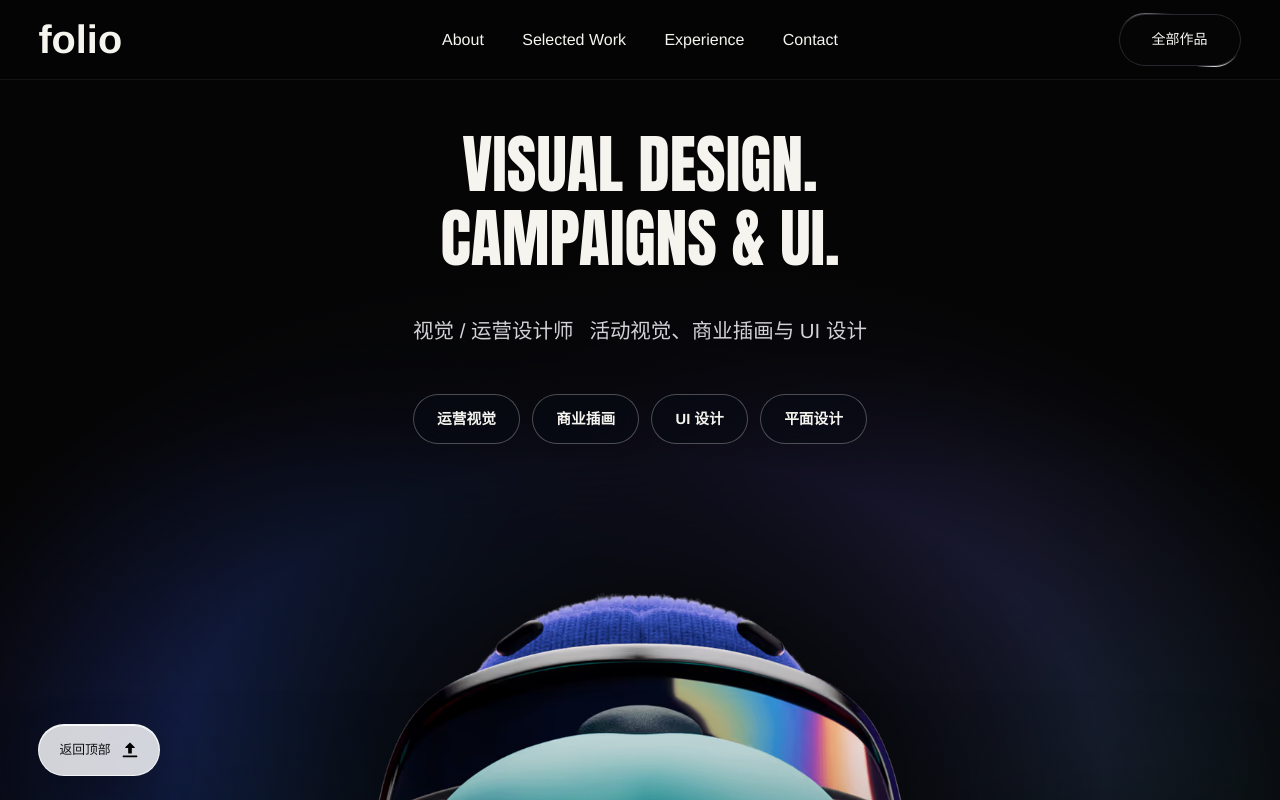
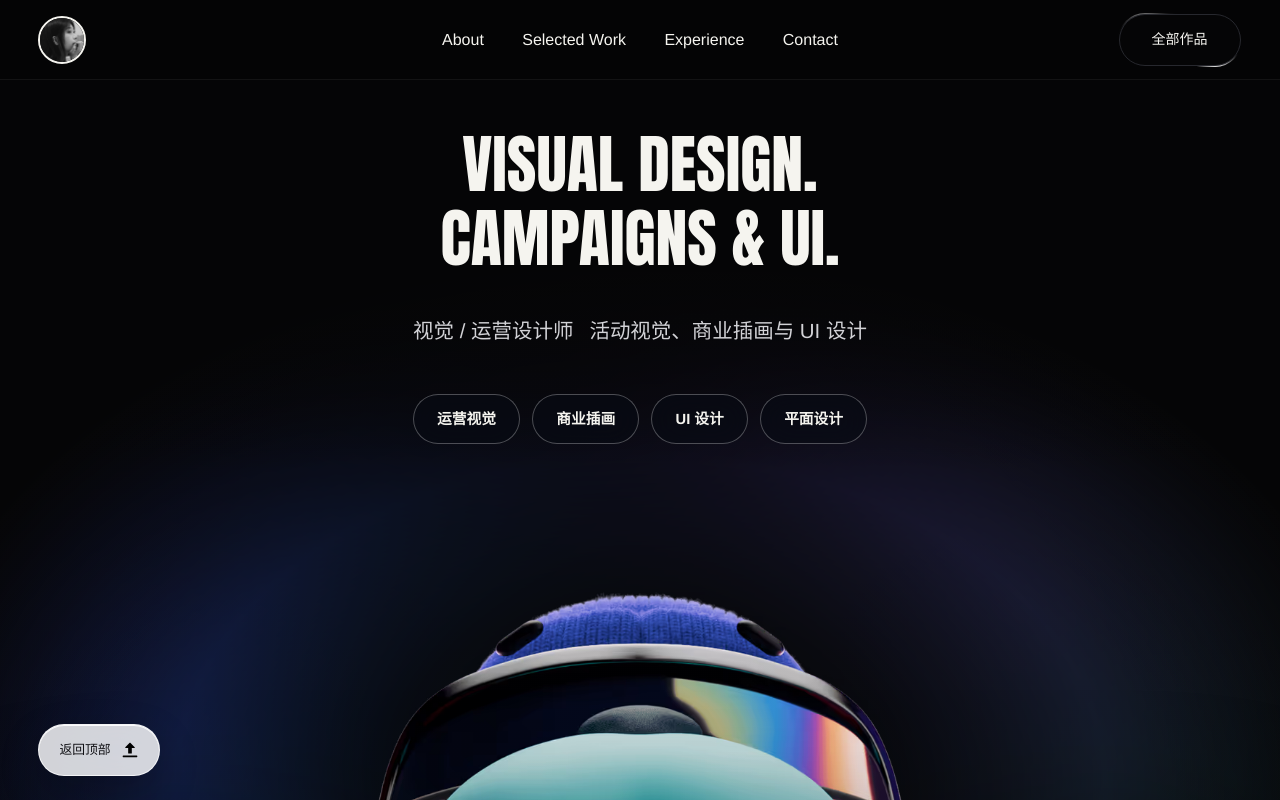
Before and after one commit to 749861561/Personal-Portfolio, a plain HTML site: page index.html in a window 1280 px wide. Shown: the top 800 px of the page. Drawn offline with Linux system fonts and the light colour scheme.

Commit message:
Replace homepage wordmark with personal portrait

```diff
--- a/index.html
+++ b/index.html
@@ -9,7 +9,7 @@
     <link rel="preload" as="image" href="assets/walrus/hero.avif" type="image/avif" media="(min-width: 768px)" />
     <link rel="preload" as="image" href="assets/walrus/hero-mobile-extended.webp" type="image/webp" media="(max-width: 767px)" />
     <link rel="preload" href="assets/fonts/Anton-Regular.ttf" as="font" type="font/ttf" crossorigin />
-    <link rel="stylesheet" href="styles.css?v=20260927-web-light" />
+    <link rel="stylesheet" href="styles.css?v=20260928-avatar-logo" />
     <script src="projects.js?v=20260927-web-light" defer></script>
     <script src="featured.js?v=20260927-web-light" defer></script>
     <script src="project-cards.js?v=20260927-web-light" defer></script>
@@ -19,7 +19,11 @@
     <a class="skip-link" href="#main">跳转到正文</a>
 
     <header class="site-header" data-header>
-      <a class="wordmark" href="#top" aria-label="Folio 首页">folio</a>
+      <a class="wordmark wordmark--avatar" href="#top" aria-label="刘柯乐 · 返回首页">
+        <span class="wordmark-portrait">
+          <img src="assets/identity/kele-portrait-reference.png" width="1200" height="934" alt="刘柯乐的头像" decoding="async" />
+        </span>
+      </a>
       <button class="menu-button" type="button" aria-expanded="false" aria-controls="site-nav" data-menu-button>菜单</button>
       <nav id="site-nav" class="site-nav" aria-label="主导航" data-nav>
         <a href="#work" lang="en">About</a>
--- a/styles.css
+++ b/styles.css
@@ -67,6 +67,31 @@ h1, h2, h3 {
 .wordmark {
   width: max-content; font-size: clamp(2rem, 3.1vw, 3rem); font-weight: 800;
   letter-spacing: 0; line-height: 1;
+}
+/* Preserve the supplied portrait and frame only its photo, without the greeting banner. */
+.wordmark--avatar {
+  display: block;
+  width: 3rem;
+  height: 3rem;
+  border: 2px solid var(--text);
+  border-radius: 50%;
+}
+.wordmark-portrait {
+  position: relative;
+  display: block;
+  width: 100%;
+  height: 100%;
+  overflow: hidden;
+  border-radius: inherit;
+}
+.wordmark-portrait img {
+  position: absolute;
+  left: -58.333333%;
+  top: -125%;
+  width: 333.333333%;
+  height: 259.444444%;
+  max-width: none;
+  object-fit: fill;
 }
 .site-nav { display: flex; align-items: center; gap: clamp(2rem, 5vw, 5.5rem); white-space: nowrap; }
 .site-nav a { position: relative; font-size: clamp(.95rem, 1.25vw, 1.2rem); font-weight: 500; }
```
Also changed, not shown: assets/identity/kele-portrait-reference.png (added).
